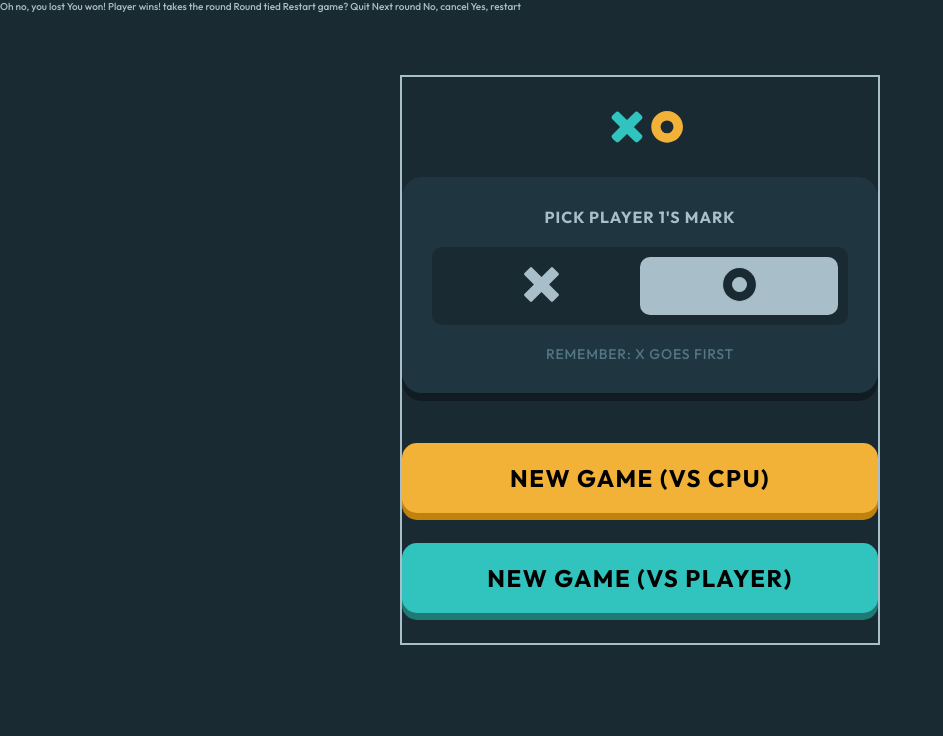
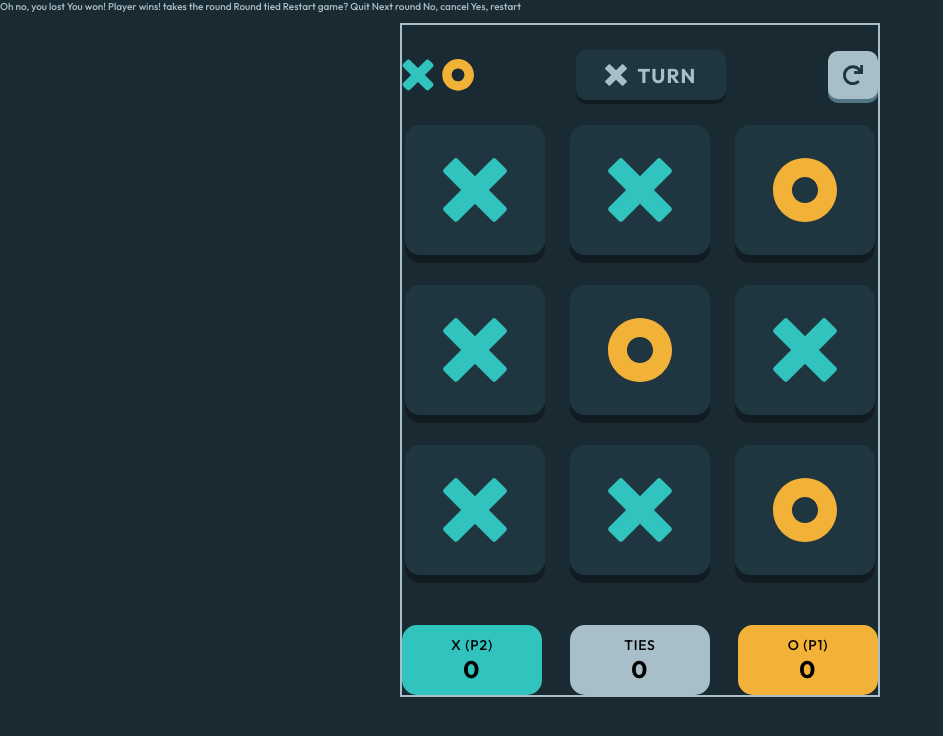
Before and after one commit to Henry-Amusah/Tic-Tac-Toe, a website: page index.html in a window 1280 px wide. Both pictures are taken after a click on the element "NEW GAME (VS PLAYER)". Shown: the whole page, without its empty margins (0-943 px from the left). Drawn offline with Linux system fonts and the light colour scheme.

Commit message:
Attached newGame() interface

```diff
--- a/App.js
+++ b/App.js
@@ -1,45 +1,108 @@
+'use strict';
+
 const logo  = document.querySelector('.logo');
 const infoBoard = document.querySelector('.player-turn-info');
 const restartBtn = document.querySelector('.restart');
-const container = document.querySelector('.body');
-const playerSelect = document.querySelector('.player-select-option');
+const gameBoard = document.querySelector('.body');
+const gridContainer = gameBoard.querySelector('.grid');
+const playerSelectBoard = document.querySelector('.player-select-board');
+const playerSelectOption = document.querySelector('.player-select-option');
+const newGameBtn = document.querySelector('.new-game');
+const scoreBoard = document.querySelector('.score-board');
 
+
+const leftPlayerName = document.querySelector('.x-score-board .p1-name');
+const rightPlayerName = document.querySelector('.o-score-board .p2-name');
+const leftScoreValue = document.querySelector('.x-score-board .x-score-value');
+const rightScoreValue = document.querySelector('.o-score-board .o-score-value');
+const tieScoreValue = document.querySelector('.tied-score-value');
+
+let leftScoreCount = Number(leftScoreValue.textContent);
+let rightScoreCount = Number(rightScoreValue.textContent);
+let tieScoreCount = Number(tieScoreValue.textContent);
+leftScoreCount = 0;
+tieScoreCount = 0
+rightScoreCount = 0
+
+let p1_symbol = 'O', p2_symbol, cpu_symbol;
 
 class Game {
   constructor(){
-    playerSelect.addEventListener('click', this.togglePlayerLogo);
+    playerSelectOption.addEventListener('click', this.togglePlayerLogo.bind(this));
+    newGameBtn.addEventListener('click', this.newGame.bind(this));
   }
+
+  activatePlayer(bg, playerSymbol){
+    bg.classList.add('bg-toggle');
+    bg.classList.remove('bg-hover');
+    bg.children[0].setAttribute('src', `assets/icon-${playerSymbol}-outline-white.svg`);
+  }
+
+  deactivatePlayer(bg, playerSymbol){
+    bg.classList.remove('bg-toggle');
+    bg.classList.add('bg-hover');
+    bg.children[0].setAttribute('src', `assets/icon-${playerSymbol}-white.svg`);
+  }
+
 
   togglePlayerLogo(e){
     let x_bg = document.querySelector('.x-mark'), o_bg = document.querySelector('.o-mark');
     const { target } = e;
     if(target.classList.contains('x-mark') || target.closest('.x-mark')){
       if(target.classList.contains('bg-hover') || target.closest('.x-mark').classList.contains('bg-hover')){
-        // Activate selected state for X player
-        x_bg.classList.add('bg-toggle');
-        x_bg.classList.remove('bg-hover');
-        x_bg.children[0].setAttribute('src', 'assets/icon-x-outline-white.svg');
-
-        // Deactivate selected state for O player
-        o_bg.classList.remove('bg-toggle');
-        o_bg.classList.add('bg-hover');
-        o_bg.children[0].setAttribute('src', 'assets/icon-o-white.svg');
+        this.activatePlayer(x_bg, 'x'); // Activate selected state for X player
+        this.deactivatePlayer(o_bg, 'o'); // Deactivate selected state for O player
+        p1_symbol = 'X';
       }
     }
     if(target.classList.contains('o-mark') || target.closest('.o-mark')){
       if(target.classList.contains('bg-hover') || target.closest('.o-mark').classList.contains('bg-hover')){
-        // Activate selected state for O player
-        o_bg.classList.add('bg-toggle');
-        o_bg.classList.remove('bg-hover');
-        o_bg.children[0].setAttribute('src', 'assets/icon-o-outline-white.svg');
-
-        // Deactivate selected state for O player
-        x_bg.classList.remove('bg-toggle');
-        x_bg.classList.add('bg-hover');
-        x_bg.children[0].setAttribute('src', 'assets/icon-o-white.svg');
+        this.activatePlayer(o_bg, 'o'); // Activate selected state for O player
+        this.deactivatePlayer(x_bg, 'x'); // Deactivate selected state for X player
+        p1_symbol = 'O';
       }
     }
+    //console.log(p1);
   }
+
+
+  newGame(e){
+    const { target } = e;
+    if(target.classList.contains('new-game-vs-cpu')){
+      cpu_symbol = p1_symbol === 'X' ? 'O' : 'X';
+      if(p1_symbol === 'X'){
+        leftPlayerName.textContent = `${p1_symbol} (YOU)`;
+        rightPlayerName.textContent = `${cpu_symbol} (CPU)`;
+      }else {
+        rightPlayerName.textContent = `${p1_symbol} (YOU)`;
+        leftPlayerName.textContent = `${cpu_symbol} (CPU)`;
+      }
+      //alert(`playing with cpu with ${p1_symbol} as you and ${cpu_symbol} as cpu`);
+    }
+    if(target.classList.contains('new-game-vs-player')){
+      p2_symbol = p1_symbol === 'X' ? 'O' : 'X';
+      if(p1_symbol === 'X'){
+        leftPlayerName.textContent = `${p1_symbol} (P1)`;
+        rightPlayerName.textContent = `${p2_symbol} (P2)`;
+      }else {
+        rightPlayerName.textContent = `${p1_symbol} (P1)`;
+        leftPlayerName.textContent = `${p2_symbol} (P2)`;
+      }
+      //alert(`playing with player with ${p1_symbol} as p1 and ${p2_symbol} as p2`);
+    }
+    leftScoreValue.textContent = leftScoreCount;
+    tieScoreValue.textContent = tieScoreCount;
+    rightScoreValue.textContent = rightScoreCount;
+
+    [scoreBoard, gridContainer, infoBoard, restartBtn].forEach(item => {
+      item.classList.remove('hidden');
+    });
+    [newGameBtn, playerSelectBoard].forEach(item => {
+      item.classList.add('hidden');
+    });
+    logo.classList.remove('center');
+
+  };
 
 }
 
--- a/index.html
+++ b/index.html
@@ -21,6 +21,17 @@
         </span>
       </div>
       <div class="body">
+        <div class="grid hidden">
+          <div class="cell"><img src="assets/icon-x.svg" alt=""></div>
+          <div class="cell"><img src="assets/icon-x.svg" alt=""></div>
+          <div class="cell"><img src="assets/icon-o.svg" alt=""></div>
+          <div class="cell"><img src="assets/icon-x.svg" alt=""></div>
+          <div class="cell"><img src="assets/icon-o.svg" alt=""></div>
+          <div class="cell"><img src="assets/icon-x.svg" alt=""></div>
+          <div class="cell"><img src="assets/icon-x.svg" alt=""></div>
+          <div class="cell"><img src="assets/icon-x.svg" alt=""></div>
+          <div class="cell"><img src="assets/icon-o.svg" alt=""></div>
+        </div>
         <div class="player-select-board">
           <p>Pick player 1's mark</p>
           <div class="player-select-option">
@@ -41,16 +52,16 @@
         <!-- Score Board start -->
         <div class="score-board hidden">
           <div class="x-score-board">
-            <p class="p2-name">X (YOU)</p>
-            <p class="x-score-count">14</p>
+            <p class="p1-name">X (YOU)</p>
+            <p class="x-score-value">14</p>
           </div>
           <div class="tied-score-board">
             <p>TIES</p>
-            <p class="tied-score-count">14</p>
+            <p class="tied-score-value">32</p>
           </div>
           <div class="o-score-board">
-            <p class="p1-name">O (CPU)</p>
-            <p class="o-score-count">14</p>
+            <p class="p2-name">O (CPU)</p>
+            <p class="o-score-value">11</p>
           </div>
         </div>
         <!-- Score Board end -->
--- a/styles/_layout.scss
+++ b/styles/_layout.scss
@@ -3,7 +3,7 @@
   top: 45%;
   left: 50%;
   transform: translate(-50%, -50%);
-  min-height: 60vh;
+  min-height: 70vh;
   width: 48rem;
   border: .2rem solid;
 
@@ -109,13 +109,40 @@
       @include btn($amber, $b-radius: 1.5rem);
     }
 
-    .x-score-count, .tied-score-count, .o-score-count{
+    .x-score-value, .tied-score-value, .o-score-value{
       @include head-md();
     }
   }
 
   .body{
     width: 100%;
+
+    .grid{
+      width: 100%;
+      display: flex;
+      justify-content: center;
+      align-items: center;
+      flex-wrap: wrap;
+      margin-bottom: 2rem;
+
+      .cell{
+        width: 14rem;
+        height: 13rem;
+        background-color: $lightGunMetal;
+        // padding: 2rem;
+        display: flex;
+        justify-content: center;
+        align-items: center;
+        margin-bottom: 3rem;
+        border-radius: 1.5rem;
+        cursor: pointer;
+        @include shadow($offset-y: 0.8rem, $color: darken($gunMetal, 5));
+
+        &:not(:nth-child(3)):not(:nth-child(6)):not(:nth-child(9)){
+          margin-right: 2.5rem;
+        }
+      }
+    }
 
     .player-select-board{
       background-color: $lightGunMetal;
```
Also changed, not shown: css/index.css.
